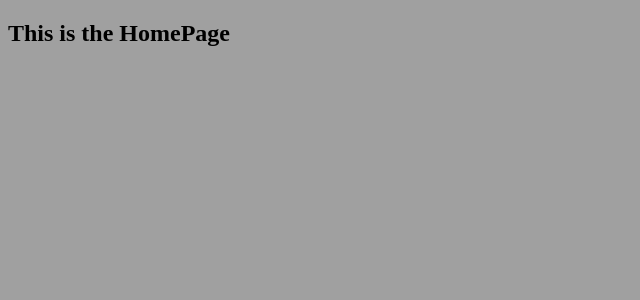
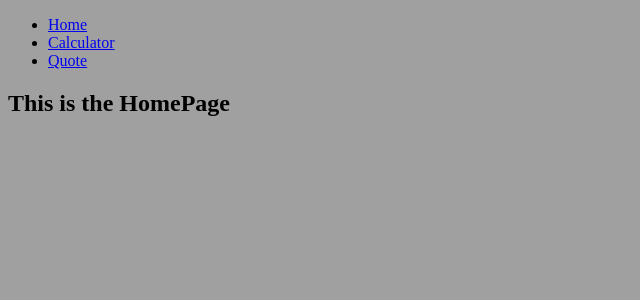
Before and after one commit to luigirazum/mv-math-magicians, a React (Create React App) app: page / in a window 1280 px wide. Shown: the top 300 px of the page, without its empty margins (0-640 px from the left). Built offline with nearby package versions, Linux system fonts and the light colour scheme.

Commit message:
Add the NavBar component to the App.

```diff
--- a/src/App.js
+++ b/src/App.js
@@ -6,17 +6,21 @@ import HomePage from './pages/HomePage';
 import CalcPage from './pages/CalcPage';
 import QuotePage from './pages/QuotePage';
 import NotMatch from './pages/NotMatch';
+import NavBar from './components/NavBar';
 
 // Add style sheet
 import './assets/styles/App.css';
 
 const App = () => (
+  <>
+    <NavBar />
     <Routes>
       <Route path="/" element={<HomePage />} />
       <Route path="calculator" element={<CalcPage />} />
       <Route path="quote" element={<QuotePage />} />
       <Route path="*" element={<NotMatch />} />
     </Routes>
+  </>
 );
 
 export default App;
```
Lines whose indentation alone changed are shown as unchanged.
